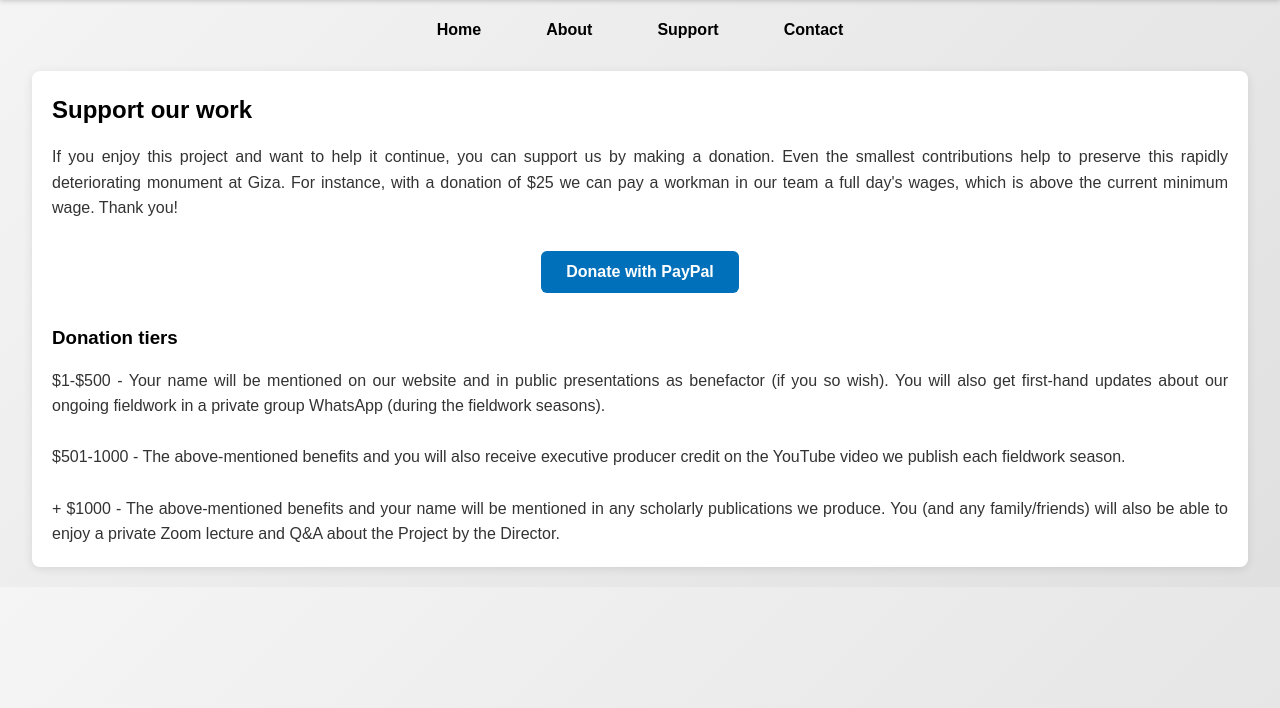
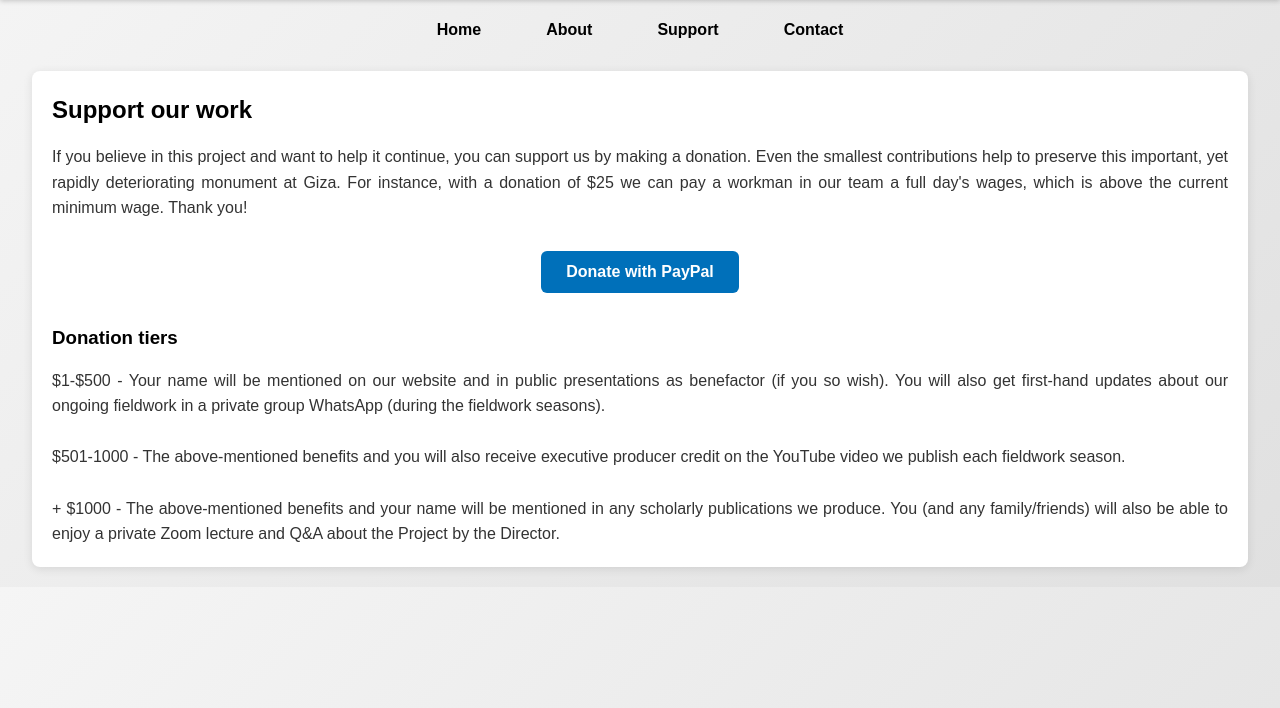
Before and after one commit to AkhmerutnisutProject/MAD-P, a plain HTML site: page support.html in a window 1280 px wide. Shown: the part 92-800 px from the top of the page. Drawn offline with Linux system fonts and the light colour scheme.

Commit message:
Update support.html

```diff
--- a/support.html
+++ b/support.html
@@ -29,8 +29,8 @@
   <main>
     <h2>Support our work</h2>
     <p>
-      If you enjoy this project and want to help it continue, you can support us by making a donation.
-      Even the smallest contributions help to preserve this rapidly deteriorating monument at Giza. For instance, with a donation of $25 we can pay a workman in our team a full day's wages, which is above the current minimum wage. Thank you!
+      If you believe in this project and want to help it continue, you can support us by making a donation.
+      Even the smallest contributions help to preserve this important, yet rapidly deteriorating monument at Giza. For instance, with a donation of $25 we can pay a workman in our team a full day's wages, which is above the current minimum wage. Thank you!
     </p>
 
     <!-- PayPal Donation Button -->
```
